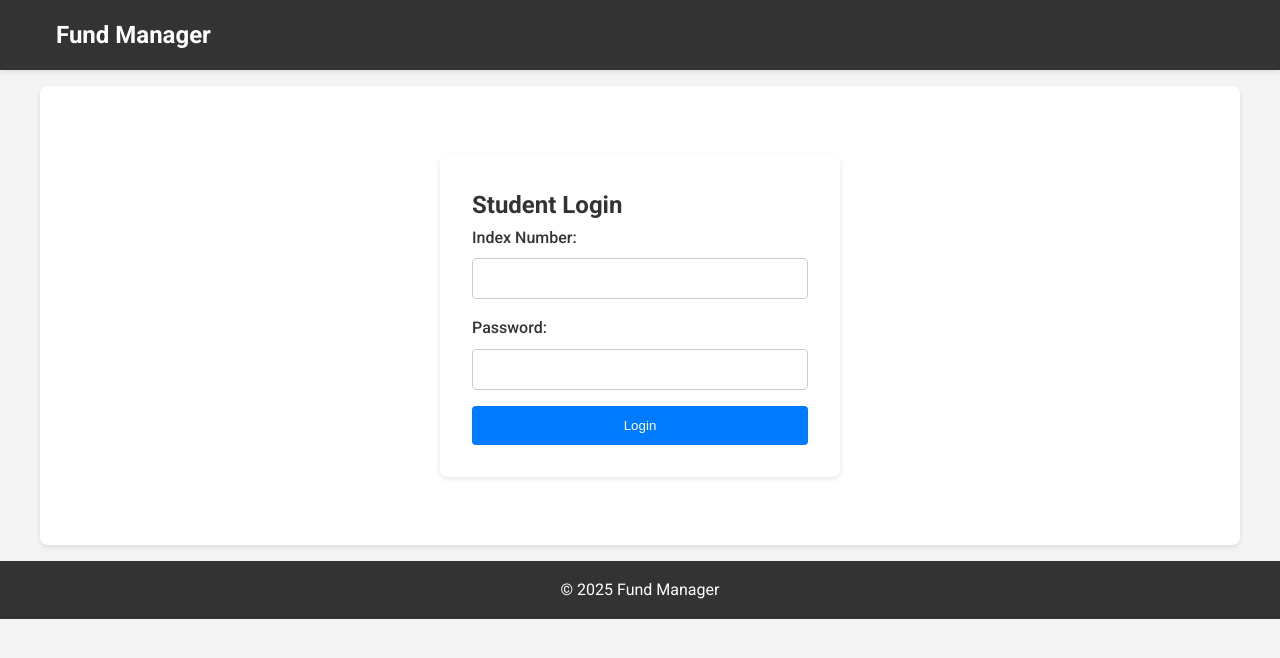
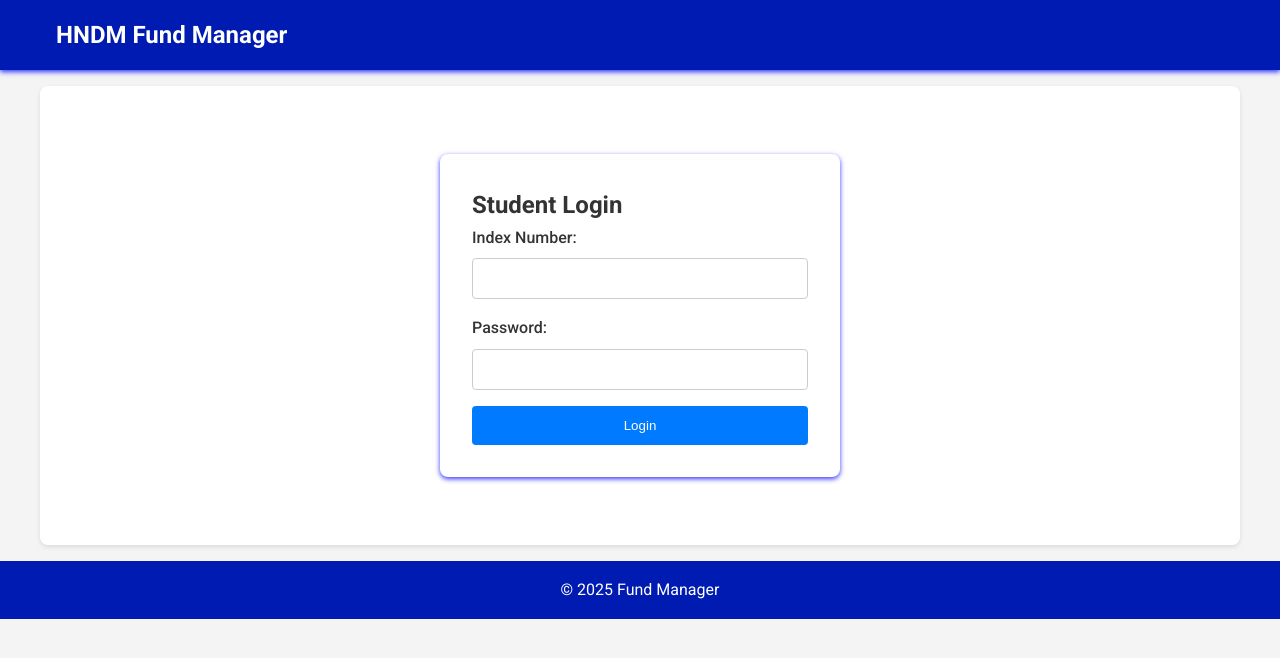
Before and after one commit to virajray/Fund-Manager, a Flask app: page / in a window 1280 px wide. Shown: the top 658 px of the page. Run offline with Flask 3, Linux system fonts and the light colour scheme.

Commit message:
Improvements

```diff
--- a/app.py
+++ b/app.py
@@ -37,11 +37,11 @@ def student_dashboard():
 
 def calculate_total_due(student_id):
     # Assuming a fixed monthly fee of 1000 (you can customize this)
-    monthly_fee = 1000
+    monthly_fee = 100
     current_year = datetime.datetime.now().year
     current_month = datetime.datetime.now().month
     # You might want to store the start date of the batch to be more accurate
-    start_year = 2023  # Example start year
+    start_year = 2024  # Example start year
     start_month = 10   # Example start month
 
     total_months = (current_year - start_year) * 12 + (current_month - start_month) + 1
--- a/static/style.css
+++ b/static/style.css
@@ -15,10 +15,10 @@ body {
 
 /* Header and Navigation */
 header {
-    background-color: #333;
+    background-color: #001bb1;
     color: #fff;
     padding: 1rem 0;
-    box-shadow: 0 2px 5px rgba(0, 0, 0, 0.1);
+    box-shadow: 0 2px 5px rgba(4, 0, 255, 0.788);
 }
 
 nav {
@@ -67,7 +67,7 @@ main {
 footer {
     text-align: center;
     padding: 1rem 0;
-    background-color: #333;
+    background-color: #001bb1;
     color: #fff;
 }
 
@@ -95,7 +95,7 @@ th {
     padding: 2rem;
     background-color: #fff;
     border-radius: 8px;
-    box-shadow: 0 2px 5px rgba(0, 0, 0, 0.1);
+    box-shadow: 0 2px 5px rgba(4, 0, 255, 0.788);
 }
 
 .login-form {
--- a/templates/admin.html
+++ b/templates/admin.html
@@ -24,7 +24,7 @@
                     <div class="payment-input">
                         <select id="month-{{ student.student_id }}">
                             <option value="" selected>-- Month --</option>
-                            {% for year in range(2023, 2025) %}
+                            {% for year in range(2024, 2027) %}
                                 {% for month in range(1, 13) %}
                                     <option value="{{ year }}-{% if month < 10 %}0{% endif %}{{ month }}">{{ year }}-{% if month < 10 %}0{% endif %}{{ month }}</option>
                                 {% endfor %}
--- a/templates/base.html
+++ b/templates/base.html
@@ -12,7 +12,7 @@
 <body>
     <header>
         <nav>
-            <div class="logo">Fund Manager</div>
+            <div class="logo">HNDM Fund Manager</div>
             {% block navbar %}
             {% endblock %}
         </nav>
```
Also changed, not shown: university_fund.db.
